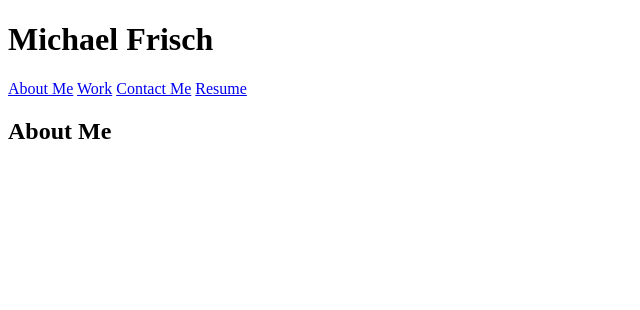
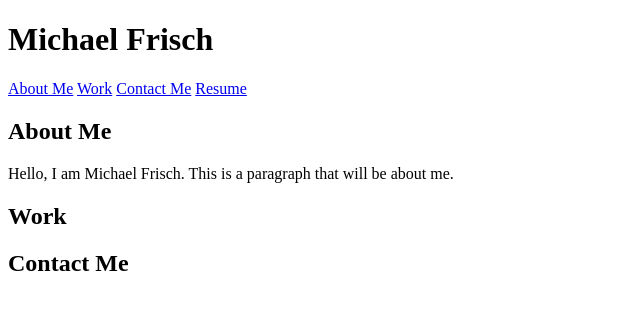
Before and after one commit to mfrisch87/About-Me, a plain HTML site: page index.html in a window 1280 px wide. Shown: the whole page, without its empty margins (0-640 px from the left). Drawn offline with Linux system fonts and the light colour scheme.

```diff
--- a/index.html
+++ b/index.html
@@ -16,7 +16,17 @@
         <a href="#">Resume</a>
     </navbar>
 </header>
-<h2 class="section">About Me</h2>
-
+<main>
+<div id="bio">
+<h2 ckass="section">About Me</h2>
+    <p>Hello, I am Michael Frisch. This is a paragraph that will be about me.</p>
+</div>
+<div id="work">
+<h2 class="section">Work</h2>
+</div>
+<div id="contact">
+<h2 class="section">Contact Me</h2>
+</div>
+</main>
 </body>
 </html>
```
